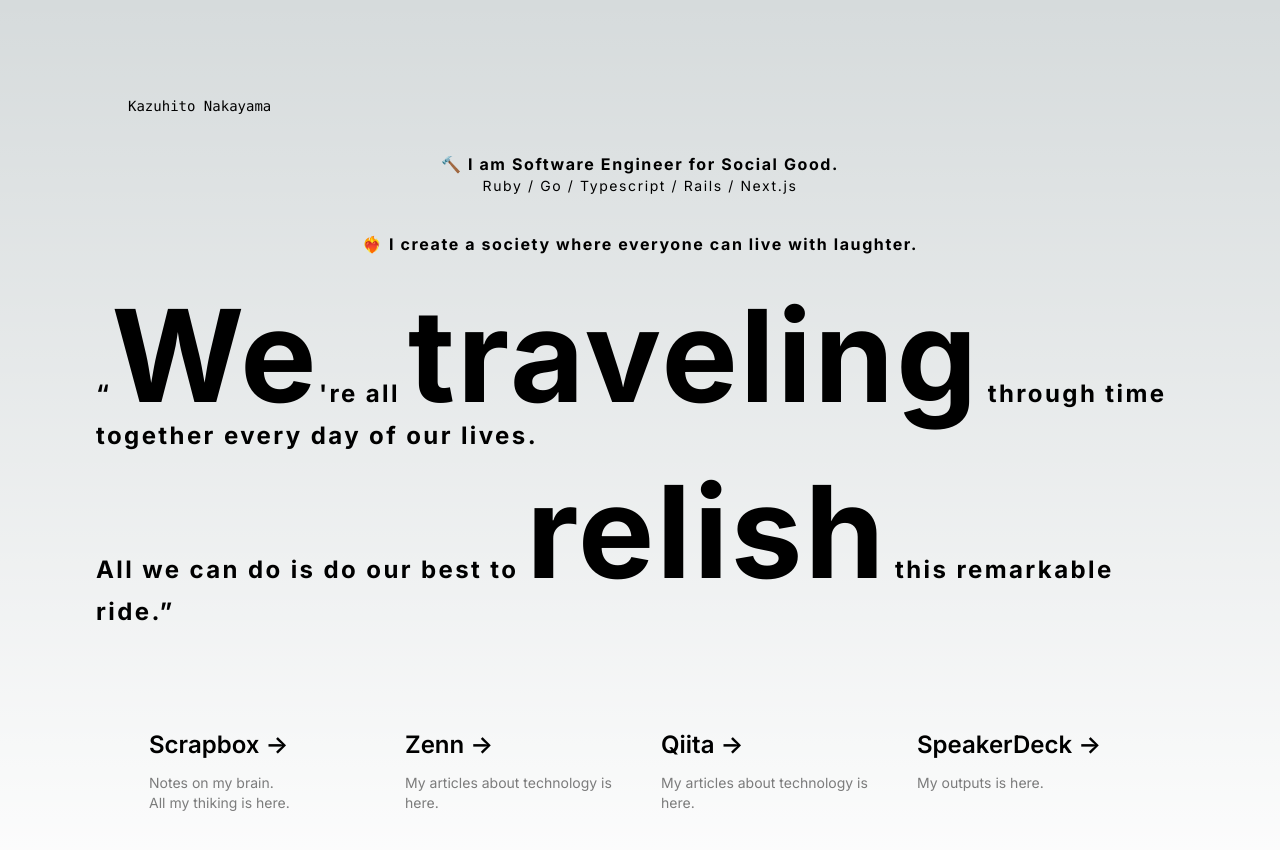
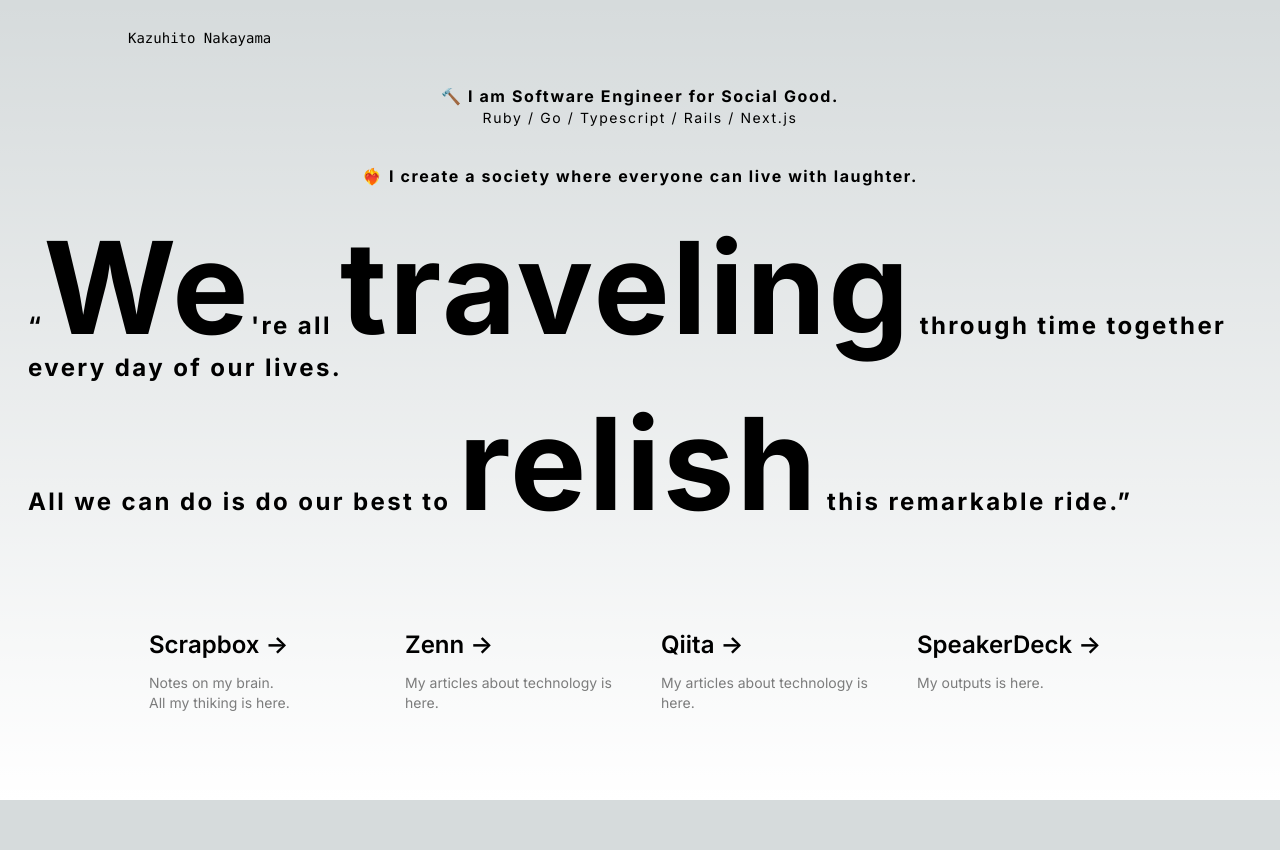
Before and after one commit to kazuhitonakayama/kazuhitonakayama-com, a Next.js app: page / in a window 1280 px wide. Shown: the top 850 px of the page. After the commit the page ends 800 px from the top, so only its background shows below. Built offline with nearby package versions, Linux system fonts and the light colour scheme.

Commit message:
fix: 別にsmのときそんなにpaddingいらん
========

```diff
--- a/src/app/page.tsx
+++ b/src/app/page.tsx
@@ -2,7 +2,7 @@ import Image from 'next/image'
 
 export default function Home() {
   return (
-    <main className="min-h-screen sm:p-24 p-7">
+    <main className="min-h-screen p-7">
       <div className="flex flex-col items-center justify-between gap-y-9 container mx-auto">
         <div className="z-10 max-w-5xl w-full items-center justify-between font-mono text-sm lg:flex">
           <a href="/">Kazuhito Nakayama</a>
```
